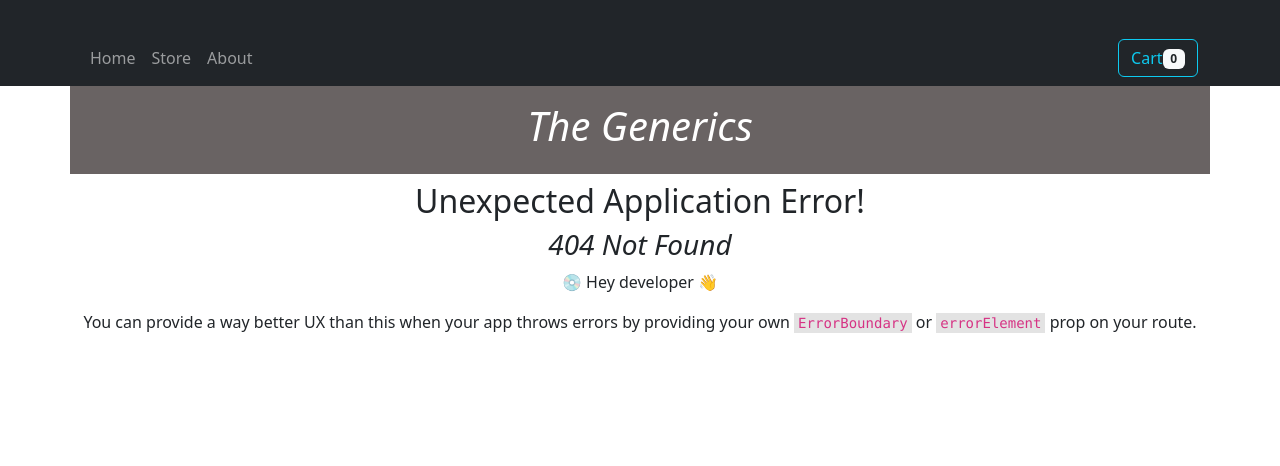
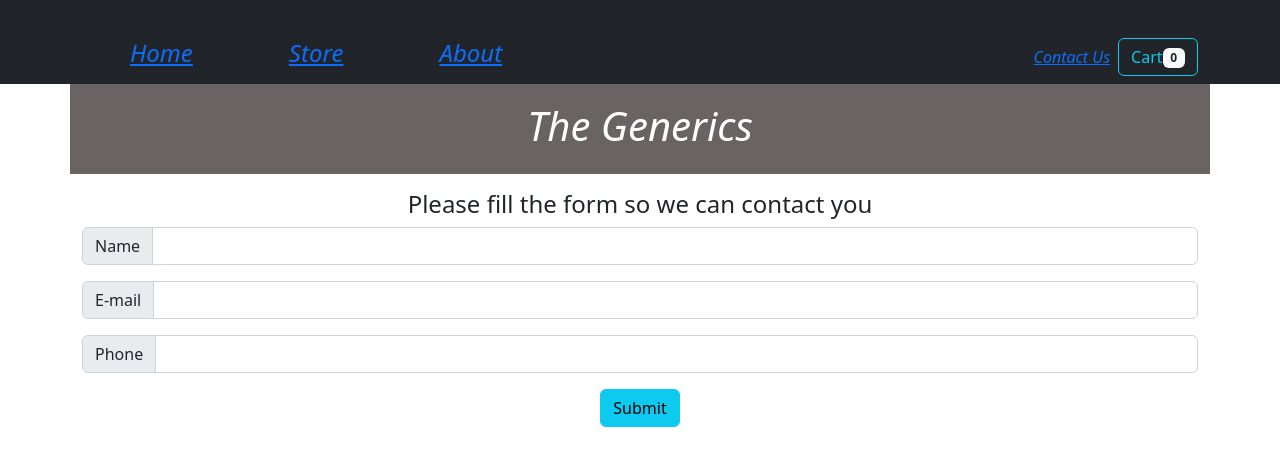
Before and after one commit to milanpatel41234/e-commerce-app, a React (Create React App) app: page /contactUs in a window 1280 px wide. Before the commit this address had no page. Shown: the top 466 px of the page. Built offline with nearby package versions, Linux system fonts and the light colour scheme.

Commit message:
contact us page added

```diff
--- a/package.json
+++ b/package.json
@@ -10,7 +10,7 @@
     "react": "^18.2.0",
     "react-bootstrap": "^2.7.4",
     "react-dom": "^18.2.0",
-    "react-router-dom": "^6.11.2",
+    "react-router-dom": "^5.3.4",
     "react-scripts": "5.0.1",
     "web-vitals": "^2.1.4"
   },
--- a/src/App.js
+++ b/src/App.js
@@ -4,10 +4,13 @@ import Brand from "./Components/Navbar/Brand";
 //import Footer from "./Components/Navbar/Footer";
 import HeaderNavbar from "./Components/Navbar/Navbar";
 import CartProvider from "./Components/Store/CartProvider";
-import { RouterProvider, createBrowserRouter } from "react-router-dom";
+import {Route,Redirect} from 'react-router-dom'
+//import { RouterProvider, createBrowserRouter } from "react-router-dom";
 import Home from "./Pages/Home";
 import About from "./Pages/About";
 import MovieStore from "./Pages/MovieStore";
+import ContactUs from "./Pages/ContactUs";
+import Cart from './Components/Cart/Cart'
 
 function App() {
   const [CartState,setCartState] = useState(false);
@@ -18,18 +21,33 @@ function App() {
  setCartState(false)
   }
 
-  const router = createBrowserRouter([
-    {path:'/', element:  <Home cartstate={CartState} hidecart={HideCart}/>},
-    {path:'/about', element:  <About/>},
-    {path:'/store', element:  <MovieStore/>},
-  ])
+  // const router = createBrowserRouter([
+  //   {path:'/', element:  <Home cartstate={CartState} hidecart={HideCart}/>},
+  //   {path:'/about', element:  <About/>},
+  //   {path:'/store', element:  <MovieStore/>},
+  // ])
   return (
     <div className="layout">
       <CartProvider>
       <HeaderNavbar onClick={ShowCart} />
       <Brand/>
-    <RouterProvider router={router}/>
-
+      {CartState && <Cart onClick={HideCart}/>}
+    {/* <RouterProvider router={router}/> */}
+    <Route path='/' exact>
+    <Redirect to='/home'/>
+    </Route>
+    <Route path='/home'>
+    <Home/>
+    </Route>
+    <Route path='/about'>
+      <About/>
+    </Route>
+    <Route path='/store'>
+      <MovieStore/>
+    </Route>
+    <Route path='/contactUs'>
+      <ContactUs/>
+    </Route>
       </CartProvider>
       {/* <Footer/> */}
     </div>
--- a/src/Components/Navbar/Navbar.js
+++ b/src/Components/Navbar/Navbar.js
@@ -4,7 +4,7 @@ import Navbar from 'react-bootstrap/Navbar';
 import { Button, Badge } from 'react-bootstrap';
 import { useContext } from 'react';
 import CartContext from '../Store/Cart-Context';
-
+import {Link} from 'react-router-dom';
 function HeaderNavbar(props) {
 
   const {items} = useContext(CartContext);
@@ -16,10 +16,14 @@ function HeaderNavbar(props) {
       <Navbar fixed="top" bg="dark" variant="dark">
         <Container >
           <Nav className="me-auto" >
-            <Nav.Link href="/">Home</Nav.Link>
+            {/* <Nav.Link href="/">Home</Nav.Link>
             <Nav.Link href="store">Store</Nav.Link>
-            <Nav.Link href="about" >About</Nav.Link>
+            <Nav.Link href="about" >About</Nav.Link> */}
+           <h4><Link className='mx-5' to='/home'><i>Home</i></Link></h4>
+           <h4><Link className='mx-5' to='/store'><i>Store</i></Link></h4>
+           <h4><Link className='mx-5' to='/about'><i>About</i></Link></h4>
           </Nav>
+           <Link className='mx-2' to='/contactUs'><i>Contact Us</i></Link>
           <Button onClick={props.onClick} variant="outline-info" style={{float:'right'}}>Cart<Badge bg="light" text="dark">{quantity}</Badge></Button>
         </Container>
       </Navbar>
--- /dev/null
+++ b/src/Pages/ContactUs.js
@@ -0,0 +1,63 @@
+import {React,useState} from 'react'
+import { Container,InputGroup,Form,Button } from 'react-bootstrap'
+
+function ContactUs() {
+    const [Name,setName] = useState('')
+    const [Email,setEmail] = useState('')
+    const [Phone,setPhone] = useState('');
+    const [FormIsSubmitted,setFormIsSubmitted] = useState(false);
+
+    const HandleName=(e)=>{
+        setName(e.target.value)
+    }
+    const HandleEmail=(e)=>{
+        setEmail(e.target.value)
+    }
+    const HandlePhone=(e)=>{
+        setPhone(e.target.value)
+    }
+    async function HandleSubmit(e){
+        e.preventDefault()
+       if(Name.trim()!=='' && Email.trim()!=='' && Phone.trim()!==''){
+        const user = {
+            name: Name,
+            Email: Email,
+            Phone:Phone
+        }
+       await fetch('https://moviestore-9dbbc-default-rtdb.firebaseio.com/contectUs.json',{
+            method:'POST',
+            body:JSON.stringify(user)
+        })
+       setName('')
+       setEmail('')
+       setPhone('')
+      setFormIsSubmitted(true)
+       }else{
+        alert('Please fill all the fields')
+       }
+    }
+
+  return (
+   <Container className='my-2'>
+   <Form onSubmit={HandleSubmit}>
+        <h4>Please fill the form so we can contact you</h4>
+    <InputGroup className="mb-3">
+      <InputGroup.Text>Name</InputGroup.Text>
+      <Form.Control value={Name} onChange={HandleName} aria-label="Title" />
+    </InputGroup>
+    <InputGroup className="mb-3">
+      <InputGroup.Text>E-mail</InputGroup.Text>
+      <Form.Control value={Email} onChange={HandleEmail} type='email'aria-label="Title" />
+    </InputGroup>
+    <InputGroup className="mb-3">
+    <InputGroup.Text>Phone</InputGroup.Text>
+      <Form.Control value={Phone} onChange={HandlePhone} type="number" aria-label="With textarea" />
+    </InputGroup>
+       {!FormIsSubmitted && <Button variant='info' type='submit'>Submit</Button>}
+       {FormIsSubmitted && <h4>Thanks for your interest, we will contact you as soon as possible.</h4>}
+    </Form>
+   </Container>
+  )
+}
+
+export default ContactUs
--- a/src/Pages/Home.js
+++ b/src/Pages/Home.js
@@ -1,10 +1,9 @@
 import React from 'react'
 import ItemsCard from '../Components/CardItem/ItemsCard';
-import Cart from '../Components/Cart/Cart';
-function Home(props) {
+
+function Home() {
   return (
     <>
-       {props.cartstate && <Cart onClick={props.hidecart}/>}
       <ItemsCard />
     </>
   )
--- a/src/index.js
+++ b/src/index.js
@@ -2,6 +2,7 @@ import React from 'react';
 import ReactDOM from 'react-dom/client';
 import './index.css';
 import App from './App';
+import {BrowserRouter} from 'react-router-dom'
 
 import 'bootstrap/dist/css/bootstrap.min.css';
 <script
@@ -10,6 +11,7 @@ import 'bootstrap/dist/css/bootstrap.min.css';
   const root = ReactDOM.createRoot(document.getElementById('root'));
 root.render(
   <React.StrictMode>
-    <App />
+    <BrowserRouter><App /></BrowserRouter>
+
   </React.StrictMode>
 );
```
Also changed, not shown: 1 other file (tests, documents, lock files or other folders).
